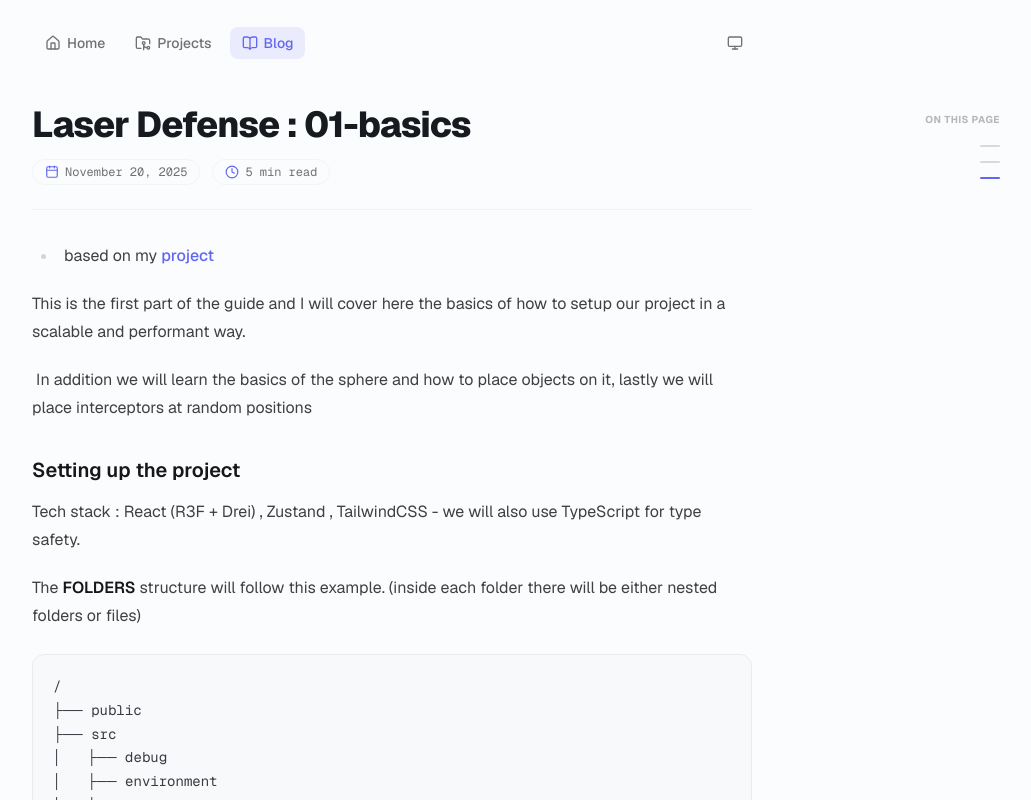
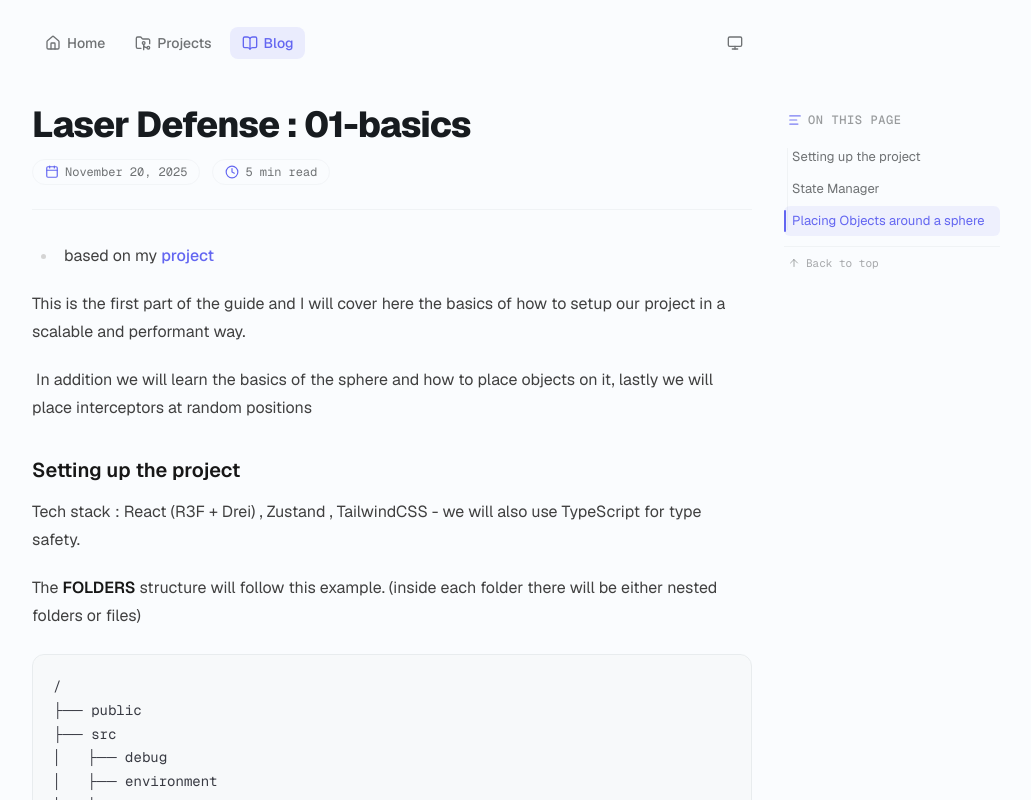
Before and after one commit to iLiranS/blog-portfolio, a Next.js app: page /blog/01-basics in a window 1280 px wide. Shown: the top 800 px of the page, without its empty margins (248-1279 px from the left). Built offline with nearby package versions, Linux system fonts and the light colour scheme.

Commit message:
feat: add Witstep project, optimize TOC component behavior, and update project layout styles

```diff
--- a/app/blog/[slug]/page.tsx
+++ b/app/blog/[slug]/page.tsx
@@ -140,11 +140,8 @@ export default async function Blog({ params }: BlogPageProps) {
 
           {/* Table of Contents - Outside container on desktop */}
           {headings.length > 0 && (
-            <aside className="hidden lg:block absolute left-full ml-10 xl:ml-16 top-0 bottom-0 w-48">
+            <aside className="hidden min-[1120px]:block absolute left-full ml-3.5 min-[1200px]:ml-6 xl:ml-8 2xl:ml-12 top-0 bottom-0 w-40 min-[1200px]:w-48 xl:w-54 2xl:w-60">
               <div className="sticky top-28">
-                <p className="text-[10px] font-bold uppercase tracking-wider text-muted-foreground/50 mb-3 text-right pr-2">
-                  On this page
-                </p>
                 <TableOfContents headings={headings} />
               </div>
             </aside>
--- a/app/components/projects.tsx
+++ b/app/components/projects.tsx
@@ -11,7 +11,7 @@ export default function ProjectPosts({ amount, featured }: ProjectPostsProps) {
   let allProjects = getProjectPosts()
 
   if (featured) {
-    const featuredSlugs = ["Annota", "visual-novel", "laser-defense"]
+    const featuredSlugs = ["Annota", "visual-novel", "Witstep"]
     allProjects = featuredSlugs
       .map((slug) => allProjects.find((p) => p.slug.toLowerCase() === slug.toLowerCase()))
       .filter((p): p is NonNullable<typeof p> => p !== undefined)
--- a/app/components/table-of-contents.tsx
+++ b/app/components/table-of-contents.tsx
@@ -1,6 +1,7 @@
 "use client"
 
-import { useEffect, useState, useRef } from "react"
+import { useEffect, useState, useRef, useMemo } from "react"
+import { AlignLeft, ArrowUp } from "lucide-react"
 
 export interface TocItem {
   text: string
@@ -10,14 +11,22 @@ export interface TocItem {
 
 interface TableOfContentsProps {
   headings: TocItem[]
+  title?: string
+  className?: string
 }
 
-const cn = (...classes: (string | boolean | undefined)[]) => classes.filter(Boolean).join(" ")
+const cn = (...classes: (string | boolean | undefined | null)[]) => classes.filter(Boolean).join(" ")
 
-export function TableOfContents({ headings }: TableOfContentsProps) {
+export function TableOfContents({ headings, title = "On this page", className }: TableOfContentsProps) {
   const [activeId, setActiveId] = useState<string>(headings[0]?.id || "")
-  const [hoveredIndex, setHoveredIndex] = useState<number | null>(null)
   const isClickScrolling = useRef(false)
+  const tocListRef = useRef<HTMLDivElement>(null)
+
+  // Find minimum heading level to normalize indentation (e.g. if a post starts with h3)
+  const minLevel = useMemo(() => {
+    if (headings.length === 0) return 2
+    return Math.min(...headings.map((h) => h.level))
+  }, [headings])
 
   useEffect(() => {
     if (headings.length === 0) return
@@ -28,29 +37,18 @@ export function TableOfContents({ headings }: TableOfContentsProps) {
 
         const visibleEntries = entries.filter((entry) => entry.isIntersecting)
         if (visibleEntries.length > 0) {
+          // Find the heading that is closest to top offset ~100px
           const closest = visibleEntries.reduce((prev, curr) => {
             return Math.abs(curr.boundingClientRect.top - 100) < Math.abs(prev.boundingClientRect.top - 100)
               ? curr
               : prev
           })
           setActiveId(closest.target.id)
-        } else {
-          const scrollPosition = window.scrollY
-          let currentHeading = headings[0].id
-          for (const heading of headings) {
-            const el = document.getElementById(heading.id)
-            if (el && el.offsetTop - 140 <= scrollPosition) {
-              currentHeading = heading.id
-            } else {
-              break
-            }
-          }
-          setActiveId(currentHeading)
         }
       },
       {
-        rootMargin: "-100px 0px -65% 0px",
-        threshold: 0,
+        rootMargin: "-90px 0px -65% 0px",
+        threshold: [0, 1],
       }
     )
 
@@ -66,18 +64,30 @@ export function TableOfContents({ headings }: TableOfContentsProps) {
       const windowHeight = window.innerHeight
       const documentHeight = document.documentElement.scrollHeight
 
-      if (scrollPosition + windowHeight >= documentHeight - 120) {
+      // When reaching near the bottom of the page, highlight the last heading
+      if (scrollPosition + windowHeight >= documentHeight - 100) {
         setActiveId(headings[headings.length - 1].id)
         return
       }
 
-      const firstEl = document.getElementById(headings[0].id)
-      if (firstEl && scrollPosition < firstEl.offsetTop - 140) {
-        setActiveId(headings[0].id)
+      // Fast-scroll fallback
+      const headerOffset = 110
+      let currentId = headings[0].id
+      for (const heading of headings) {
+        const el = document.getElementById(heading.id)
+        if (el) {
+          const top = el.getBoundingClientRect().top
+          if (top <= headerOffset) {
+            currentId = heading.id
+          } else {
+            break
           }
         }
+      }
+      setActiveId(currentId)
+    }
 
-    window.addEventListener("scroll", handleScroll)
+    window.addEventListener("scroll", handleScroll, { passive: true })
 
     return () => {
       headings.forEach((heading) => {
@@ -88,6 +98,21 @@ export function TableOfContents({ headings }: TableOfContentsProps) {
     }
   }, [headings])
 
+  // Scroll active link into view inside TOC container if it overflows
+  useEffect(() => {
+    if (!activeId || !tocListRef.current) return
+    const activeEl = tocListRef.current.querySelector<HTMLElement>(`[data-toc-id="${activeId}"]`)
+    if (activeEl) {
+      const container = tocListRef.current
+      const containerRect = container.getBoundingClientRect()
+      const activeRect = activeEl.getBoundingClientRect()
+
+      if (activeRect.top < containerRect.top || activeRect.bottom > containerRect.bottom) {
+        activeEl.scrollIntoView({ block: "nearest", behavior: "smooth" })
+      }
+    }
+  }, [activeId])
+
   const handleScrollTo = (e: React.MouseEvent<HTMLAnchorElement>, id: string) => {
     e.preventDefault()
     const el = document.getElementById(id)
@@ -95,7 +120,7 @@ export function TableOfContents({ headings }: TableOfContentsProps) {
       isClickScrolling.current = true
       setActiveId(id)
 
-      const headerOffset = 100
+      const headerOffset = 90
       const elementPosition = el.getBoundingClientRect().top
       const offsetPosition = elementPosition + window.scrollY - headerOffset
 
@@ -104,9 +129,23 @@ export function TableOfContents({ headings }: TableOfContentsProps) {
         behavior: "smooth",
       })
 
+      if (window.history.pushState) {
+        window.history.pushState(null, "", `#${id}`)
+      }
+
       setTimeout(() => {
         isClickScrolling.current = false
-      }, 850)
+      }, 700)
+    }
+  }
+
+  const handleScrollToTop = () => {
+    window.scrollTo({
+      top: 0,
+      behavior: "smooth",
+    })
+    if (headings[0]) {
+      setActiveId(headings[0].id)
     }
   }
 
@@ -114,95 +153,81 @@ export function TableOfContents({ headings }: TableOfContentsProps) {
 
   return (
     <nav
-      className="flex flex-col gap-0.5 pb-2 items-end pr-2"
+      className={cn("flex flex-col gap-2.5 select-none", className)}
       aria-label="Table of contents"
-      onMouseLeave={() => setHoveredIndex(null)}
     >
-      {headings.map((heading, index) => {
+      {/* Header */}
+      <div className="flex items-center gap-1.5 px-1 text-xs font-mono font-medium uppercase tracking-wider text-muted-foreground/70 mb-1">
+        <AlignLeft className="w-3.5 h-3.5 text-primary/85 shrink-0" />
+        <span>{title}</span>
+      </div>
+
+      {/* Headings tree */}
+      <div
+        ref={tocListRef}
+        className="relative flex flex-col gap-0.5 max-h-[calc(100vh-14rem)] overflow-y-auto pr-1 -mr-1"
+        style={{
+          scrollbarWidth: "none",
+          msOverflowStyle: "none",
+        }}
+      >
+        {/* Continuous vertical guide line */}
+        <div className="absolute left-[3px] top-1.5 bottom-1.5 w-px bg-border/40" />
+
+        {headings.map((heading) => {
           const isActive = activeId === heading.id
-
-        // Tree depth determines bar width and height strictly by level
-        let basePx = 36
-        let barWidthClass = "w-9"
-        let barHeightClass = "h-[3px]"
-        let textSizeClass = "text-xs"
-
-        if (heading.level === 3) {
-          basePx = 20
-          barWidthClass = "w-5"
-          barHeightClass = "h-[2px]"
-          textSizeClass = "text-[11px]"
-        } else if (heading.level >= 4) {
-          basePx = 12
-          barWidthClass = "w-3"
-          barHeightClass = "h-[1.5px]"
-          textSizeClass = "text-[10px]"
-        }
-
-        // Dock effect calculation (hovered item and up to 2 items away)
-        let scale = 1
-        let distance: number | null = null
-        if (hoveredIndex !== null) {
-          distance = Math.abs(hoveredIndex - index)
-          if (distance === 0) {
-            scale = 1.35
-          } else if (distance === 1) {
-            scale = 1.15
-          } else if (distance === 2) {
-            scale = 1.05
-          }
-        }
-
-        const effectiveLineWidth = basePx * scale
-
-        const isHovered = distance === 0
-        const isNeighbor = distance === 1
+          const depth = Math.max(0, heading.level - minLevel)
 
           return (
             <a
               key={heading.id}
+              data-toc-id={heading.id}
               href={`#${heading.id}`}
               onClick={(e) => handleScrollTo(e, heading.id)}
-            onMouseEnter={() => setHoveredIndex(index)}
-            className="group relative flex h-3.5 items-center focus:outline-none"
+              className={cn(
+                "group relative flex items-start py-1.5 px-2 rounded-md text-left transition-all duration-150 leading-snug",
+                depth === 0 && "ml-0 text-[13px]",
+                depth === 1 && "ml-3 pl-3.5 text-xs",
+                depth >= 2 && "ml-5 pl-3.5 text-[11px]",
+                isActive
+                  ? "text-primary bg-primary/[0.08] dark:bg-primary/[0.14]"
+                  : "text-muted-foreground hover:text-foreground hover:bg-muted/40"
+              )}
             >
-            {/* Visual line representation */}
-            <div
-              className={cn(
-                "rounded-full origin-right transition-all duration-200 ease-out",
-                barHeightClass,
-                barWidthClass,
-                isActive
-                  ? "bg-primary"
-                  : "bg-muted-foreground/25 group-hover:bg-muted-foreground/50"
+              {/* Active left indicator bar - aligned with the element's indented depth */}
+              {isActive && (
+                <span
+                  className="absolute left-0 top-1 bottom-1 w-[2px] rounded-full bg-primary"
+                  aria-hidden
+                />
               )}
-              style={{
-                transform: `scaleX(${scale})`,
-              }}
+
+              {/* Nested dot indicator for sub-headings, vertically centered with text */}
+              {depth > 0 && !isActive && (
+                <span
+                  className="absolute left-1 top-[13.5px] -translate-y-1/2 w-1 h-1 rounded-full bg-border/90 group-hover:bg-muted-foreground transition-colors"
+                  aria-hidden
                 />
+              )}
 
-            {/* Title on the left (positioned from the right anchor) */}
-            <span
-              className={cn(
-                "absolute right-0 top-1/2 -translate-y-1/2 tracking-wide transition-all duration-200 ease-out pointer-events-none select-none block truncate text-right",
-                textSizeClass,
-                isHovered
-                  ? "opacity-90 translate-x-0 max-w-55 font-medium text-foreground/90"
-                  : isNeighbor
-                    ? "opacity-45 translate-x-0 max-w-55 font-normal text-muted-foreground"
-                    : "opacity-0 translate-x-2 max-w-0",
-                isActive && "text-primary font-medium"
-              )}
-              style={{
-                marginRight: `${effectiveLineWidth + 10}px`,
-              }}
-              title={heading.text}
-            >
+              <span className="line-clamp-2 break-words" title={heading.text}>
                 {heading.text}
               </span>
             </a>
           )
         })}
+      </div>
+
+      {/* Back to top shortcut */}
+      <div className="pt-2 border-t border-border/40 px-1">
+        <button
+          onClick={handleScrollToTop}
+          className="flex items-center gap-1.5 text-[11px] font-mono text-muted-foreground/60 hover:text-foreground transition-colors cursor-pointer group"
+        >
+          <ArrowUp className="w-3 h-3 group-hover:-translate-y-0.5 transition-transform" />
+          <span>Back to top</span>
+        </button>
+      </div>
     </nav>
   )
 }
--- a/app/projects/[slug]/page.tsx
+++ b/app/projects/[slug]/page.tsx
@@ -140,11 +140,8 @@ export default async function Projects({ params }: ProjectPageProps) {
 
           {/* Table of Contents - Outside container on desktop */}
           {headings.length > 0 && (
-            <aside className="hidden lg:block absolute left-full ml-10 xl:ml-16 top-0 bottom-0 w-48">
+            <aside className="hidden min-[1120px]:block absolute left-full ml-3.5 min-[1200px]:ml-6 xl:ml-8 2xl:ml-12 top-0 bottom-0 w-40 min-[1200px]:w-48 xl:w-54 2xl:w-60">
               <div className="sticky top-28">
-                <p className="text-[10px] font-bold uppercase tracking-wider text-muted-foreground/50 mb-3 text-right pr-2">
-                  On this page
-                </p>
                 <TableOfContents headings={headings} />
               </div>
             </aside>
```
Also changed, not shown: app/projects/posts/Witstep.mdx (added, +39 -0 lines), public/projects/witstep/hero.webp (added), public/projects/witstep/journey.webp (added). Lines whose indentation alone changed are shown as unchanged.
